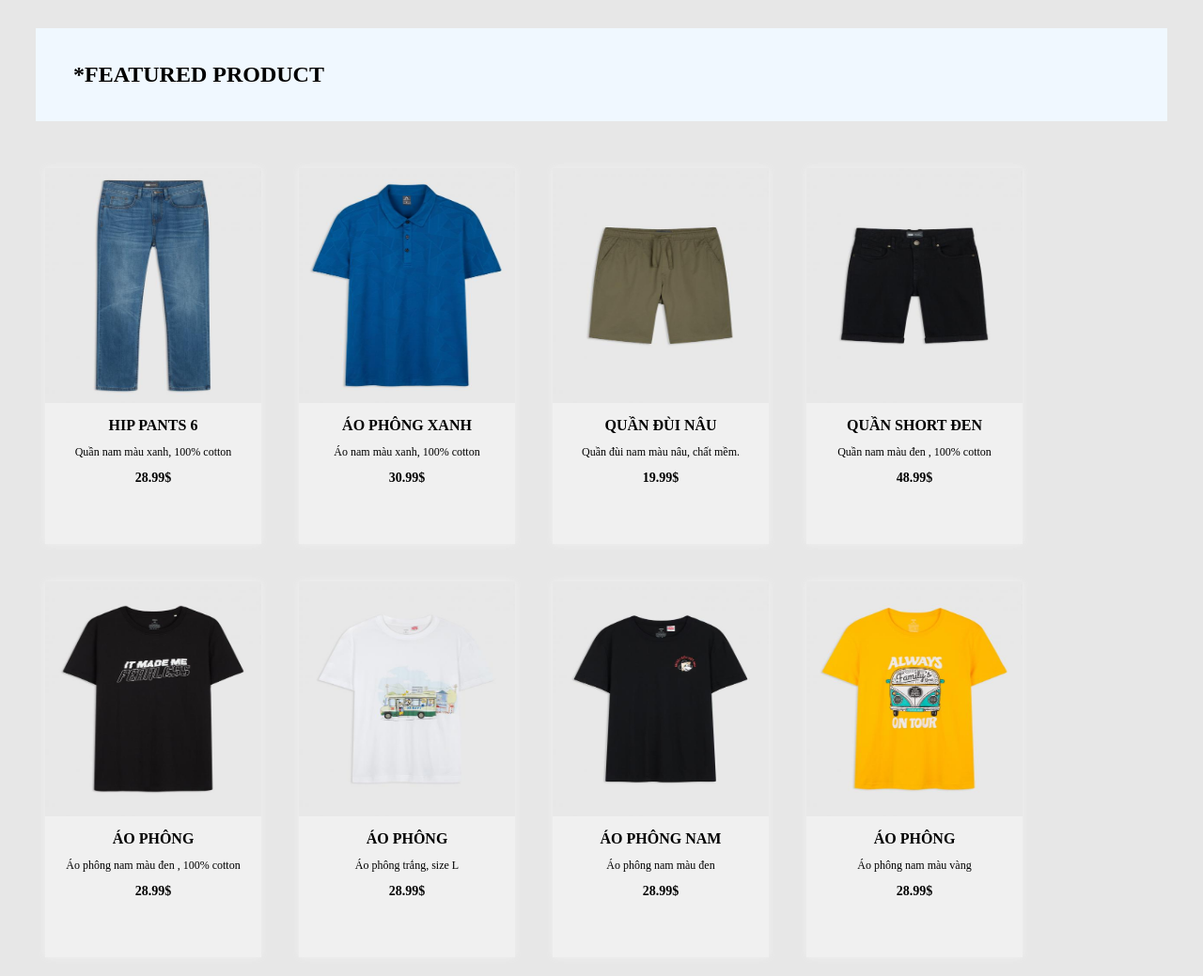
After one commit to ducthanh3012/autoweb, a PHP site: page /labs4.html in a window 1280 px wide. The commit adds this page. Shown: the whole page at 94% size. Run offline with PHP 8.4, Linux system fonts and the light colour scheme.

Commit message:
web quần áo

```diff
--- a/css/james.css
+++ b/css/james.css
@@ -24,11 +24,11 @@ body{
     text-align: left;
     background-color: #bac3cc;
     height: 150px;
-    width: calc(100% - 30);
+    width: calc (100% - 30px );
     padding:30px;
 }
 #jameleft{
-    width: calc(100% - 350);
+    width: calc (100% - 350px);
     height: auto;
     float: left   ;
     text-align: justify;
--- /dev/null
+++ b/css/labs4.css
@@ -0,0 +1,59 @@
+body{
+    background-color: #e7e7e7;
+
+}
+#top{
+    background-color: aliceblue;
+    padding: 20px;
+    margin: 30px;
+    font-size: 12px;
+}
+#top h1{
+    margin-left: 20px;
+}
+#bottom{
+    margin-left: 20px;
+}
+.quanao{
+    float: left;
+    width: 230px;
+    height: 400px;
+    box-shadow: 0 0 7px #f0f0f0;
+    margin: 20px;
+    background-color: #f0f0f0;
+
+}
+.quanao img{
+    width: 230px;
+    height: 250px;
+}
+.quanao h1{
+    font-size: 16px;
+    text-align: center;
+}
+.quanao h2{
+    font-size: 14px;
+    text-align: center;
+
+}
+.quanao p{
+    font-size: 12px;
+    text-align: center;
+
+}
+.detail{
+    text-align: center;
+    font-size: 14px;
+    line-height: 1.4;
+    padding: 7px;
+    opacity: 0;
+    transition: all 0.3s;
+}
+.detail p{
+    color: white;
+}
+.detail:hover{
+    transform: scale(1.1,1.1);
+    background-color: #333333;
+    opacity:1;
+}
--- /dev/null
+++ b/labs4.html
@@ -0,0 +1,163 @@
+<!DOCTYPE html>
+<html lang="en">
+<head>
+    <meta charset="UTF-8">
+    <title>Web bán quần áo </title>
+    <link rel="stylesheet" href="css/labs4.css">
+
+</head>
+<body>
+    <div id="top">
+        <h1>
+            *FEATURED PRODUCT
+        </h1>
+    </div>
+    <div id="bottom">
+    <div class="quanao">
+
+        <img src="imgs/quan1.jpg" height="659" width="500"/>
+        <h1>
+            HIP PANTS 6
+        </h1>
+        <p>
+            Quần nam màu xanh, 100% cotton
+        </p>
+        <h2>
+            28.99$
+        </h2>
+        <div class="detail">
+            <p>
+                PRODUCT DETAIL
+            </p>
+        </div>
+    </div>
+    <div class="quanao">
+
+        <img src="imgs/quan2.jpg" height="659" width="500"/>
+        <h1>
+            ÁO PHÔNG XANH
+        </h1>
+        <p>
+            Áo nam màu xanh, 100% cotton
+        </p>
+        <h2>
+            30.99$
+        </h2>
+    <div class="detail">
+        <p>
+            PRODUCT DETAIL
+        </p>
+    </div>
+    </div>
+<div class="quanao">
+
+        <img src="imgs/quan3.jpg" height="659" width="500"/>
+        <h1>
+            QUẦN ĐÙI NÂU
+        </h1>
+        <p>
+            Quần đùi nam màu nâu, chất mềm.
+        </p>
+        <h2>
+            19.99$
+        </h2>
+    <div class="detail">
+        <p>
+            PRODUCT DETAIL
+        </p>
+    </div>
+    </div>
+<div class="quanao">
+
+        <img src="imgs/quan4.jpg" height="659" width="500"/>
+        <h1>
+            QUẦN SHORT ĐEN
+        </h1>
+        <p>
+            Quần nam màu đen , 100% cotton
+        </p>
+        <h2>
+            48.99$
+        </h2>
+    <div class="detail">
+        <p>
+            PRODUCT DETAIL
+        </p>
+    </div>
+    </div>
+<div class="quanao">
+
+        <img src="imgs/quan5.jpg" height="659" width="500"/>
+        <h1>
+            ÁO PHÔNG
+        </h1>
+        <p>
+            Áo phông nam màu đen , 100% cotton
+        </p>
+        <h2>
+            28.99$
+        </h2>
+    <div class="detail">
+        <p>
+            PRODUCT DETAIL
+        </p>
+    </div>
+    </div>
+<div class="quanao">
+
+        <img src="imgs/quan6.jpg" height="659" width="500"/>
+        <h1>
+            ÁO PHÔNG
+        </h1>
+        <p>
+Áo phông trắng, size L
+        </p>
+        <h2>
+            28.99$
+        </h2>
+    <div class="detail">
+        <p>
+            PRODUCT DETAIL
+        </p>
+    </div>
+    </div>
+<div class="quanao">
+
+        <img src="imgs/quan7.jpg" height="659" width="500"/>
+        <h1>
+ÁO PHÔNG NAM
+        </h1>
+        <p>
+Áo phông nam màu đen
+        </p>
+        <h2>
+            28.99$
+        </h2>
+    <div class="detail">
+        <p>
+            PRODUCT DETAIL
+        </p>
+    </div>
+    </div>
+<div class="quanao">
+
+        <img src="imgs/quan8.jpg" height="659" width="500"/>
+        <h1>
+ÁO PHÔNG
+        </h1>
+        <p>
+Áo phông nam màu vàng
+        </p>
+        <h2>
+            28.99$
+        </h2>
+    <div class="detail">
+        <p>
+            PRODUCT DETAIL
+        </p>
+    </div>
+    </div>
+    </div>
+
+</body>
+</html>
```
Also changed, not shown: boxmodel.html (+23 -4 lines), css/boxmodel.css (+85 -5 lines), imgs/quan1.jpg (added), imgs/quan2.jpg (added), imgs/quan3.jpg (added), imgs/quan4.jpg (added), imgs/quan5.jpg (added), imgs/quan6.jpg (added), imgs/quan7.jpg (added), imgs/quan8.jpg (added).
